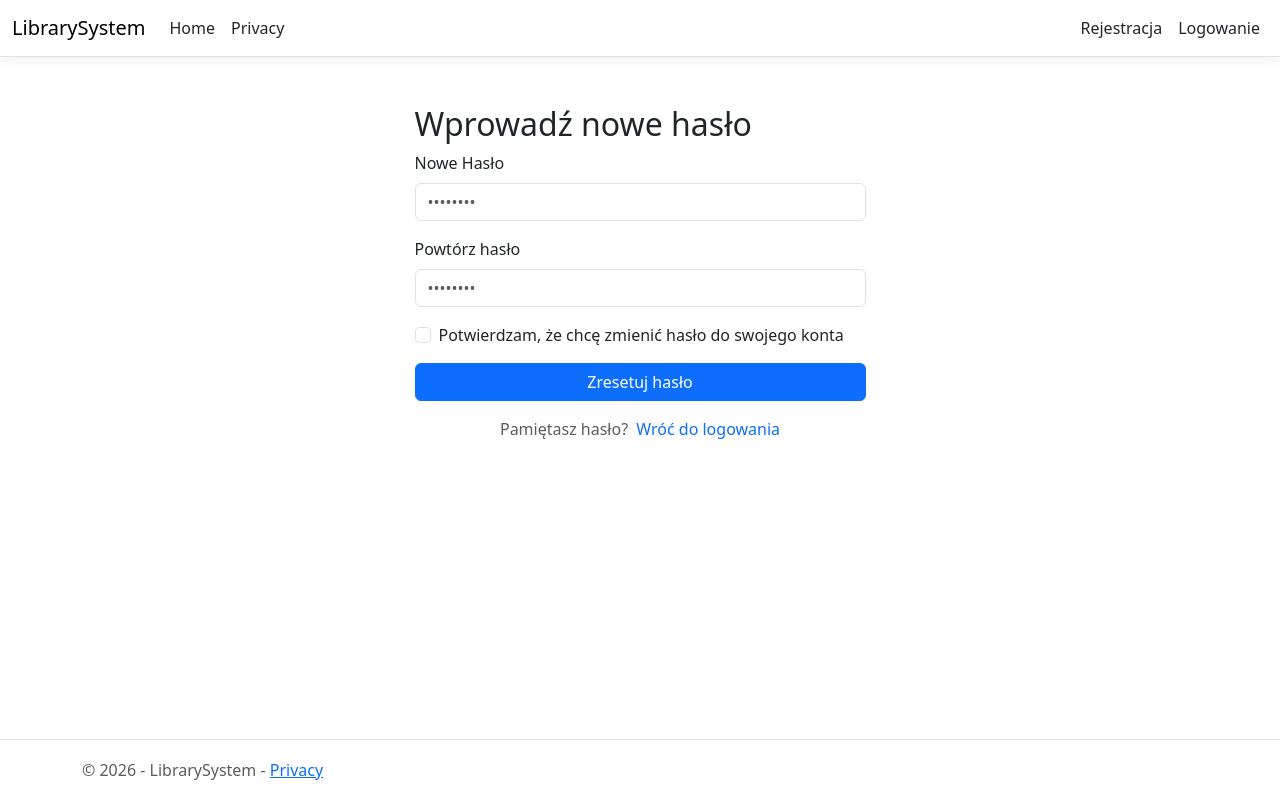
After one commit to LunsDs/library-system, an ASP.NET Core app: template LibrarySystem/Views/Auth/ResetPassword.cshtml in a window 1280 px wide. The commit adds this page. Run offline with ASP.NET Core 8, Linux system fonts and the light colour scheme; the template is opened without the code that fills it, so the values that code supplies are empty; style sheets or scripts are compiled from the project's sources.

Commit message:
feat: stworzenie widoków ForgotPassword, ResetPassword z odpowiadajacymi im viewmodel'ami oraz podpiecie akcji do authController.

```diff
--- a/LibrarySystem/Models/ViewModels/LoginViewModel.cs
+++ b/LibrarySystem/Models/ViewModels/AuthViewModels/LoginViewModel.cs
@@ -1,6 +1,6 @@
 using System.ComponentModel.DataAnnotations;
 
-namespace LibrarySystem.Models.ViewModels
+namespace LibrarySystem.Models.ViewModels.AuthViewModels
 {
     public class LoginViewModel
     {
--- a/LibrarySystem/Models/ViewModels/RegisterViewModel.cs
+++ b/LibrarySystem/Models/ViewModels/AuthViewModels/RegisterViewModel.cs
@@ -1,6 +1,6 @@
 using System.ComponentModel.DataAnnotations;
 
-namespace LibrarySystem.Models.ViewModels
+namespace LibrarySystem.Models.ViewModels.AuthViewModels
 {
     public class RegisterViewModel
     {
--- a/LibrarySystem/Views/Auth/Register.cshtml
+++ b/LibrarySystem/Views/Auth/Register.cshtml
@@ -1,4 +1,4 @@
-@model LibrarySystem.Models.ViewModels.RegisterViewModel
+@model LibrarySystem.Models.ViewModels.AuthViewModels.RegisterViewModel
 
 @{
     ViewData["Title"] = "Rejestracja";
--- a/LibrarySystem/Views/Auth/RegisterPending.cshtml
+++ b/LibrarySystem/Views/Auth/RegisterPending.cshtml
@@ -1,3 +1,7 @@
+@{
+    ViewData["Title"] = "Weryfikacja";
+}
+
 <div class="row justify-content-center mt-5">
 
     <h2 class="mb-3">Rejestracja powiodła się. Twoje konto oczekuje na zatwierdzenie przez pracownika</h2>
--- /dev/null
+++ b/LibrarySystem/Views/Auth/ResetPassword.cshtml
@@ -0,0 +1,54 @@
+@model LibrarySystem.Models.ViewModels.AuthViewModels.ResetPasswordViewModel
+@{
+    ViewData["Title"] = "Resetowanie Hasła";
+}
+
+<div class="row justify-content-center mt-5">
+    <div class="col-md-6 col-lg-5">
+
+        <h2 class="mb-2">Wprowadź nowe hasło </h2>
+
+        <form asp-controller="Auth" asp-action="ResetPassword" method="post">
+
+            <div class="mb-3">
+                <label asp-for="Password" class="form-label"></label>
+                <input asp-for="Password" class="form-control" placeholder="••••••••" />
+                <span asp-validation-for="Password" class="text-danger small"></span>
+            </div>
+
+            <div class="mb-3">
+                <label asp-for="RepeatPassword" class="form-label"></label>
+                <input asp-for="RepeatPassword" class="form-control" placeholder="••••••••" />
+                <span asp-validation-for="RepeatPassword" class="text-danger small"></span>
+            </div>
+
+            <div class="mb-3 form-check">
+                <input asp-for="ConfirmReset" class="form-check-input" />
+                <label asp-for="ConfirmReset" class="form-check-label"></label>
+                <span asp-validation-for="ConfirmReset" class="text-danger small d-block"></span>
+            </div>
+
+            <button type="submit" id = "submitBtn" class="btn btn-primary w-100 mb-3">
+                Zresetuj hasło
+            </button>
+
+            <div class="text-center">
+                <span class="text-muted">Pamiętasz hasło?</span>
+                <a asp-controller="Auth" asp-action="Login" class="text-decoration-none ms-1">Wróć do logowania</a>
+            </div>
+
+        </form>
+
+    </div>
+</div>
+
+@section Scripts {
+    <script>
+        const checkbox = document.getElementById("ConfirmReset");
+        const btn = document.getElementById("submitBtn");
+
+        checkbox.addEventListener("change", function () {
+            btn.disabled = !this.checked;
+        });
+    </script>
+}
```
Also changed, not shown: LibrarySystem/Controllers/AuthController.cs (+40 -1 lines), LibrarySystem/Models/ViewModels/AuthViewModels/ForgotPasswordViewModel.cs (added, +12 -0 lines), LibrarySystem/Models/ViewModels/AuthViewModels/ResetPasswordViewModel.cs (added, +26 -0 lines), LibrarySystem/Views/Auth/ForgotPassword.cshtml (added, +35 -0 lines), LibrarySystem/Views/Auth/Login.cshtml (+5 -2 lines).
